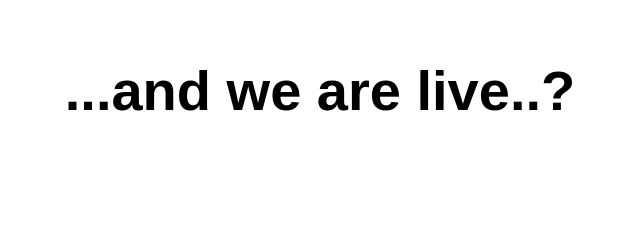
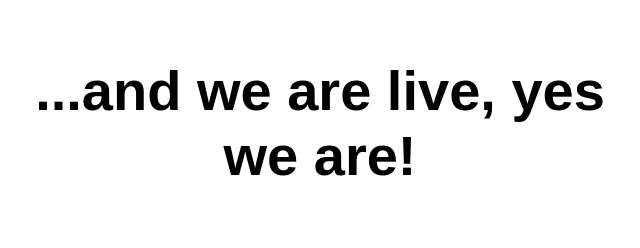
Before and after one commit to JonathanMellergardJohn/Diamant, a website: page src/index.html in a window 1280 px wide. Shown: the whole page, without its empty margins (320-960 px from the left). Drawn offline with Linux system fonts and the light colour scheme.

Commit message:
Next test

```diff
--- a/src/index.html
+++ b/src/index.html
@@ -10,7 +10,7 @@
 
 <body>
   <main>
-    <h1>...and we are live..?</h1>
+    <h1>...and we are live, yes we are!</h1>
   </main>
 </body>
 
```
